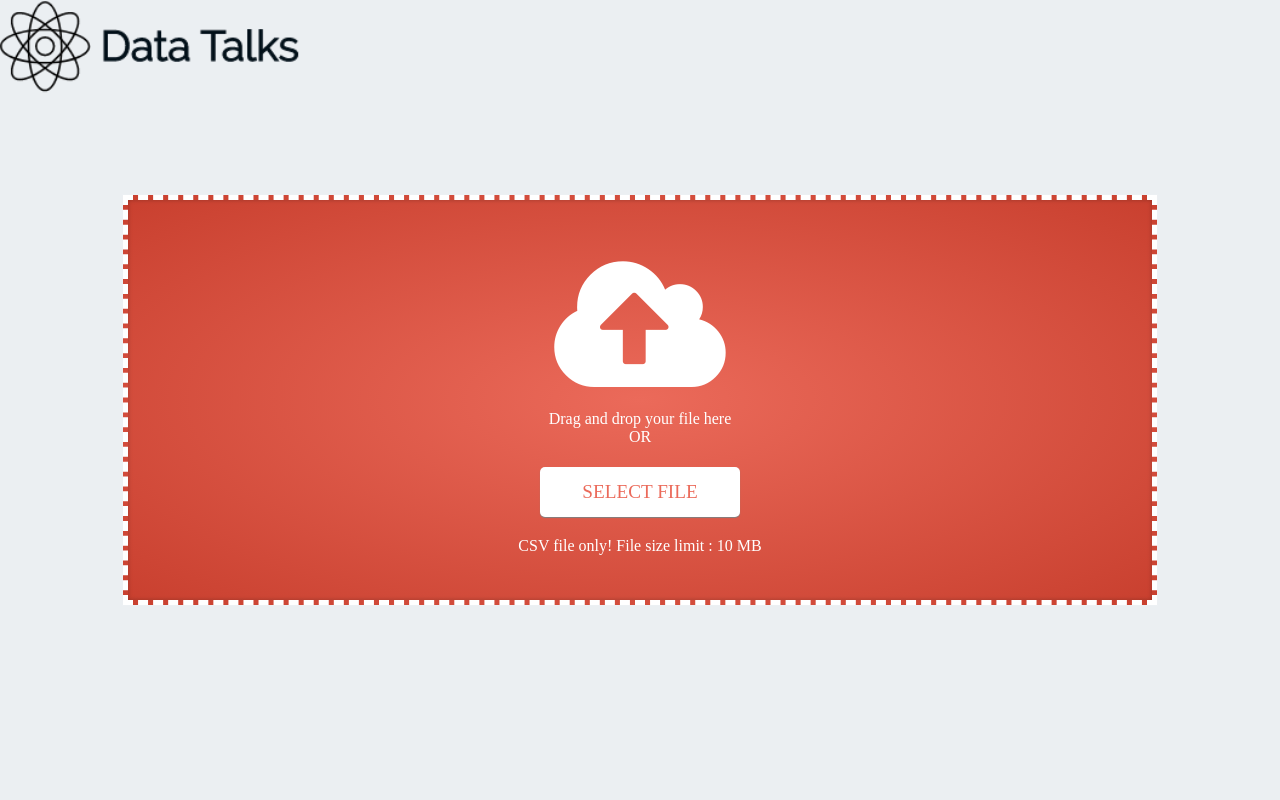
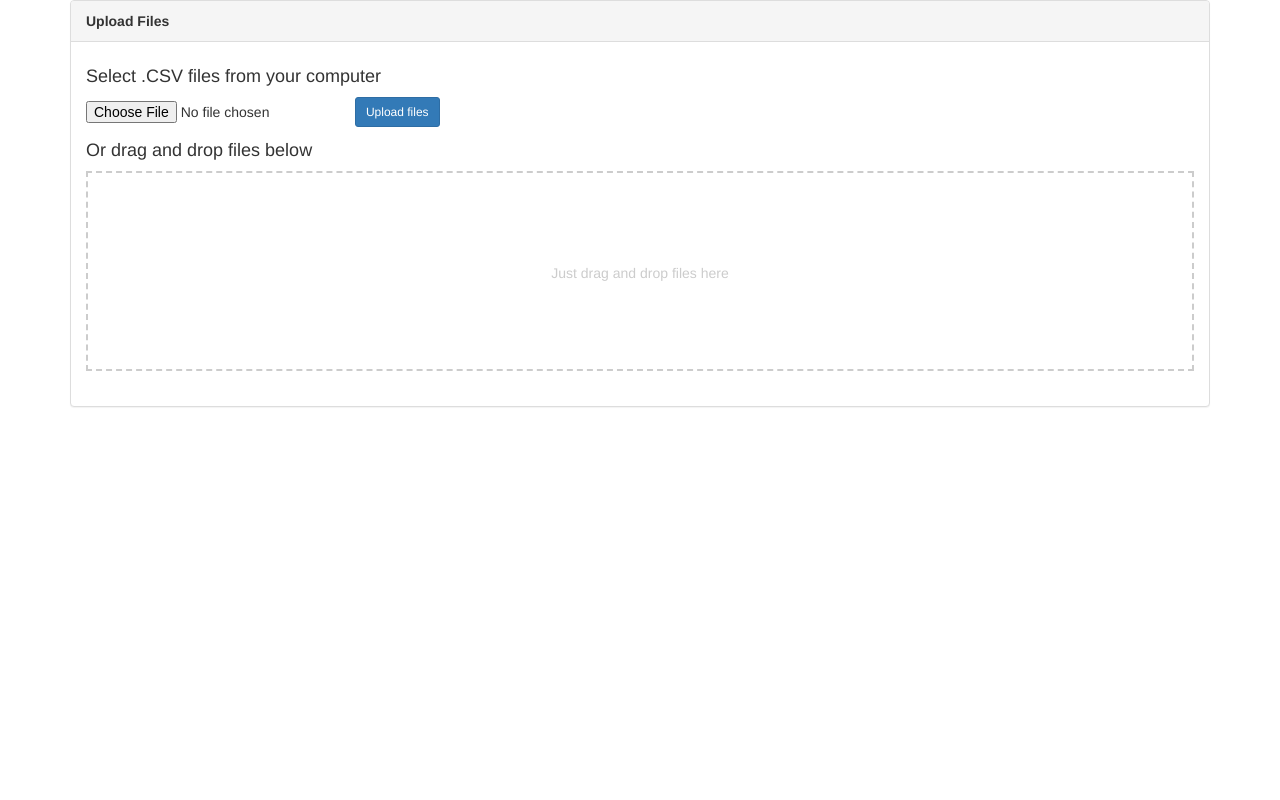
Before and after one commit to harlan-zhao/datatalks.tech, a Django app: page /upload/ in a window 1280 px wide. Run offline with Django 3.2, Linux system fonts and the light colour scheme; some libraries are stand-ins or nearby versions; some web fonts are replaced.

Commit message:
daily update

```diff
--- a/datavisual/autochart/views.py
+++ b/datavisual/autochart/views.py
@@ -1,5 +1,16 @@
-from django.shortcuts import render
+from django.shortcuts import render,redirect
 
 # Create your views here.
 def upload(request):
+	print(request)
+	if request.method == 'POST':
+		print("submit")
+		try:
+			loaded_file = request.FILES['document']
+		except:
+			pass
 	return render(request,"upload.html")
+
+
+def visualization(request,file):
+	return render(request,"visualization.html")
--- a/datavisual/datavisual/settings.py
+++ b/datavisual/datavisual/settings.py
@@ -123,3 +123,6 @@ STATIC_URL = '/static/'
 STATICFILES_DIRS = (
     os.path.join(BASE_DIR,'static'),
     )
+
+MDDIA_ROOT = os.path.join(BASE_DIR,'file')
+MEDIA_URL = '/file/'
--- a/datavisual/datavisual/urls.py
+++ b/datavisual/datavisual/urls.py
@@ -17,11 +17,12 @@ from django.contrib import admin
 from django.urls import path
 from .views import homepage
 from django.contrib.staticfiles.urls import staticfiles_urlpatterns
-from autochart.views import upload
+from autochart.views import upload,visualization
 urlpatterns = [
     path('admin/', admin.site.urls),
     path('',homepage),
     path('upload/',upload),
+    path('visualization/',visualization)
 ]
 
 urlpatterns += staticfiles_urlpatterns()
--- /dev/null
+++ b/datavisual/static/upload/CSS/style.css
@@ -0,0 +1,19 @@
+/* layout.css Style */
+.upload-drop-zone {
+  height: 200px;
+  border-width: 2px;
+  margin-bottom: 20px;
+}
+
+/* skin.css Style*/
+.upload-drop-zone {
+  color: #ccc;
+  border-style: dashed;
+  border-color: #ccc;
+  line-height: 200px;
+  text-align: center
+}
+.upload-drop-zone.drop {
+  color: #222;
+  border-color: #222;
+}
--- /dev/null
+++ b/datavisual/static/upload/JS/upload.js
@@ -0,0 +1,41 @@
++ function($) {
+    'use strict';
+
+    // UPLOAD CLASS DEFINITION
+    // ======================
+
+    var dropZone = document.getElementById('drop-zone');
+    var uploadForm = document.getElementById('js-upload-form');
+
+    var startUpload = function(files) {
+        console.log(files)
+    }
+
+    uploadForm.addEventListener('submit', function(e) {
+        var uploadFiles = document.getElementById('js-upload-files').files;
+        e.preventDefault()
+
+        startUpload(uploadFiles)
+    })
+
+
+    dropZone.ondrop = function(e) {
+        e.preventDefault();
+        document.getElementById('js-upload-files').files = document.getElementById('drop-zone').files;
+
+        startUpload(uploadFiles)
+
+        // startUpload(e.dataTransfer.files)
+    }
+
+    dropZone.ondragover = function() {
+        this.className = 'upload-drop-zone drop';
+        return false;
+    }
+
+    dropZone.ondragleave = function() {
+        this.className = 'upload-drop-zone';
+        return false;
+    }
+
+}(jQuery);
--- a/datavisual/static/upload/dist/style.css
+++ /dev/null
@@ -1,117 +0,0 @@
-@font-face {
-  font-family: 'Exo 2';
-  font-style: normal;
-  font-weight: 300;
-  src: local('Exo 2 Light'), local('Exo2-Light'), url(https://fonts.gstatic.com/s/exo2/v5/7cHrv4okm5zmbt6DCfs7wHo.ttf) format('truetype');
-}
-@font-face {
-  font-family: 'Exo 2';
-  font-style: normal;
-  font-weight: 400;
-  src: local('Exo 2'), local('Exo2-Regular'), url(https://fonts.gstatic.com/s/exo2/v5/7cHmv4okm5zmbtYoK-s.ttf) format('truetype');
-}
-@font-face {
-  font-family: 'Exo 2';
-  font-style: normal;
-  font-weight: 500;
-  src: local('Exo 2 Medium'), local('Exo2-Medium'), url(https://fonts.gstatic.com/s/exo2/v5/7cHrv4okm5zmbt7bCPs7wHo.ttf) format('truetype');
-}
-@font-face {
-  font-family: 'Exo 2';
-  font-style: normal;
-  font-weight: 700;
-  src: local('Exo 2 Bold'), local('Exo2-Bold'), url(https://fonts.gstatic.com/s/exo2/v5/7cHrv4okm5zmbt6TDvs7wHo.ttf) format('truetype');
-}
-body {
-  background: #ebeff2;
-  font-family: "Exo 2";
-}
-.zone {
-  margin: auto;
-  position: absolute;
-  top: 0;
-  left: 0;
-  bottom: 0;
-  right: 0;
-  background: radial-gradient(ellipse at center, #EB6A5A 0, #c9402f 100%);
-  width: 80%;
-  height: 50%;
-  border: 5px dashed white;
-  text-align: center;
-  color: white;
-  z-index: 20;
-  transition: all 0.3s ease-out;
-  box-shadow: 0 0 0 1px rgba(255, 255, 255, 0.05), inset 0 0 0.25em 0 rgba(0, 0, 0, 0.25);
-}
-.zone .btnCompression .active {
-  background: #EB6A5A;
-  color: white;
-}
-.zone i {
-  text-align: center;
-  font-size: 10em;
-  color: #fff;
-  margin-top: 50px;
-}
-.zone .selectFile {
-  height: 50px;
-  margin: 20px auto;
-  position: relative;
-  width: 200px;
-}
-.zone label,
-.zone input {
-  cursor: pointer;
-  display: block;
-  height: 50px;
-  left: 0;
-  position: absolute;
-  top: 0;
-  width: 100%;
-  border-radius: 5px;
-}
-.zone label {
-  background: #fff;
-  color: #EB6A5A;
-  display: inline-block;
-  font-size: 1.2em;
-  line-height: 50px;
-  padding: 0;
-  text-align: center;
-  white-space: nowrap;
-  text-transform: uppercase;
-  font-weight: 400;
-  box-shadow: 0 1px 1px gray;
-}
-.zone input[type=file] {
-  opacity: 0;
-}
-.zone.in {
-  color: white;
-  border-color: white;
-  background: radial-gradient(ellipse at center, #EB6A5A 0, #c9402f 100%);
-}
-.zone.in i {
-  color: #fff;
-}
-.zone.in label {
-  background: #fff;
-  color: #EB6A5A;
-}
-.zone.hover {
-  color: gray;
-  border-color: white;
-  background: #fff;
-  border: 5px dashed gray;
-}
-.zone.hover i {
-  color: #EB6A5A;
-}
-.zone.hover label {
-  background: #fff;
-  color: #EB6A5A;
-}
-.zone.fade {
-  transition: all 0.3s ease-out;
-  opacity: 1;
-}
--- a/datavisual/static/upload/src/style.less
+++ /dev/null
@@ -1,101 +0,0 @@
-@import url(https://fonts.googleapis.com/css?family=Exo+2:400,700,500,300);
-
-body {
-  background: #ebeff2;
-  font-family: "Exo 2";
-}
-
-.zone {
-  margin: auto;
-  position: absolute;
-  top: 0; left: 0; bottom: 0; right: 0;
-  background: radial-gradient(ellipse at center,#EB6A5A 0,#c9402f 100%);
-  width:80%;
-  height:50%;
-  border:5px dashed white;
-  text-align:center;
-  color: white;
-  z-index: 20;
-  transition: all 0.3s ease-out;
-  box-shadow: 0 0 0 1px rgba(255,255,255,.05),inset 0 0 .25em 0 rgba(0,0,0,.25);
-  .btnCompression {
-    .btn {
-
-    }
-    .active {
-      background: #EB6A5A;
-      color:white;
-    }
-  }
-  i {
-    text-align: center;
-    font-size: 10em;
-    color:#fff;
-    margin-top: 50px;
-  }
-  .selectFile {
-    height: 50px;
-    margin: 20px auto;
-    position: relative;
-    width: 200px;
-  }
-
-  label, input {
-    cursor: pointer;
-    display: block;
-    height: 50px;
-    left: 0;
-    position: absolute;
-    top: 0;
-    width: 100%;
-    border-radius: 5px;
-  }
-
-  label {
-    background: #fff;
-    color:#EB6A5A;
-    display: inline-block;
-    font-size: 1.2em;
-    line-height: 50px;
-    padding: 0;
-    text-align: center;
-    white-space: nowrap;
-    text-transform: uppercase;
-    font-weight: 400;
-    box-shadow: 0 1px 1px gray;
-  }
-
-  input[type=file] {
-    opacity: 0;
-  }
-
-}
-.zone.in {
-  color:white;
-  border-color:white;
-  background: radial-gradient(ellipse at center,#EB6A5A 0,#c9402f 100%);
-  i {
-    color:#fff;
-  }
-  label {
-    background: #fff;
-    color:#EB6A5A;
-  }
-}
-.zone.hover {
-  color:gray;
-  border-color:white;
-  background:#fff;
-  border:5px dashed gray;
-  i {
-    color:#EB6A5A;
-  }
-  label {
-    background: #fff;
-    color:#EB6A5A;
-  }
-}
-.zone.fade {
-  transition: all 0.3s ease-out;
-  opacity: 1;
-}
--- a/datavisual/templates/upload.html
+++ b/datavisual/templates/upload.html
@@ -1,39 +1,35 @@
 {% load static from staticfiles %}
-<!DOCTYPE html>
-<html lang="en">
+<link href="//netdna.bootstrapcdn.com/bootstrap/3.2.0/css/bootstrap.min.css" rel="stylesheet" id="bootstrap-css">
+<script src="//netdna.bootstrapcdn.com/bootstrap/3.2.0/js/bootstrap.min.js"></script>
+<script src="//code.jquery.com/jquery-1.11.1.min.js"></script>
+<link href="{% static 'upload/css/style.css' %}" rel="stylesheet">
+<script src="{% static 'upload/js/upload.js' %}"></script>
+<!------ Include the above in your HEAD tag ---------->
 
-<head>
-  <meta charset="UTF-8">
-  <title>Upload your CSV file</title>
+<div class="container">
+      <div class="panel panel-default">
+        <div class="panel-heading"><strong>Upload Files</strong></div>
+        <div class="panel-body">
 
-    <link rel="stylesheet" href="https://cdnjs.cloudflare.com/ajax/libs/normalize/5.0.0/normalize.min.css">
+          <!-- Standar Form -->
+          <h4>Select .CSV files from your computer</h4>
+          <form method="post" enctype="multipart/form-data" id="js-upload-form">
+          	{% csrf_token %}
+            <div class="form-inline">
+              <div class="form-group">
+                <input type="file" name="document" id="js-upload-files">
+              </div>
+              <button type="submit" class="btn btn-sm btn-primary">Upload files</button>
+            </div>
+          </form>
 
-    <link rel='stylesheet' href='http://netdna.bootstrapcdn.com/font-awesome/4.0.3/css/font-awesome.css'>
+          <!-- Drop Zone -->
+          <h4>Or drag and drop files below</h4>
+          <div class="upload-drop-zone" id="drop-zone">
+            Just drag and drop files here
+          </div>
 
-    <link rel="stylesheet" href="{% static 'upload/dist/style.css' %}">
-    <meta charset="utf-8">
-
-</head>
-
-<body>
-  <a class="navbar-brand js-scroll-trigger" href="/"><img src="{% static 'datavisual/img/logos/datatalk.png' %}"  alt=""></a>
-
-
-  <div class="zone">
-    <div id="dropZ">
-      <i class="fa fa-cloud-upload"></i>
-      <div>Drag and drop your file here</div>
-      <span>OR</span>
-      <div class="selectFile">
-        <label for="file">Select file</label>
-        <input type="file" name="files[]" id="file">
-    </div>
-      <p>CSV file only! File size limit : 10 MB</p>
-    </div>
-
-</div>
-  <script src='http://cdnjs.cloudflare.com/ajax/libs/jquery/2.1.3/jquery.min.js'></script>
-  <script  src="{% static 'upload/dist/script.js' %}"></script>
-</body>
-
-</html>
+        </div>
+      </div>
+    </div> <!-- /container -->
+    <script src="{% static 'upload/js/upload.js' %}"></script>
```
Also changed, not shown: datavisual/autochart/templates/utils.py (added, +9 -0 lines), datavisual/autochart/templates/visualization.html (added, +14 -0 lines), datavisual/static/upload/dist/script.js (deleted, +0 -27 lines), datavisual/static/upload/src/index.html (deleted, +0 -14 lines), datavisual/static/upload/src/script.js (deleted, +0 -27 lines), datavisual/templates/index.html (+10 -4 lines), datavisual/static/datavisual/vendor/bootstrap/css/bootstrap.css, 1 other file.
